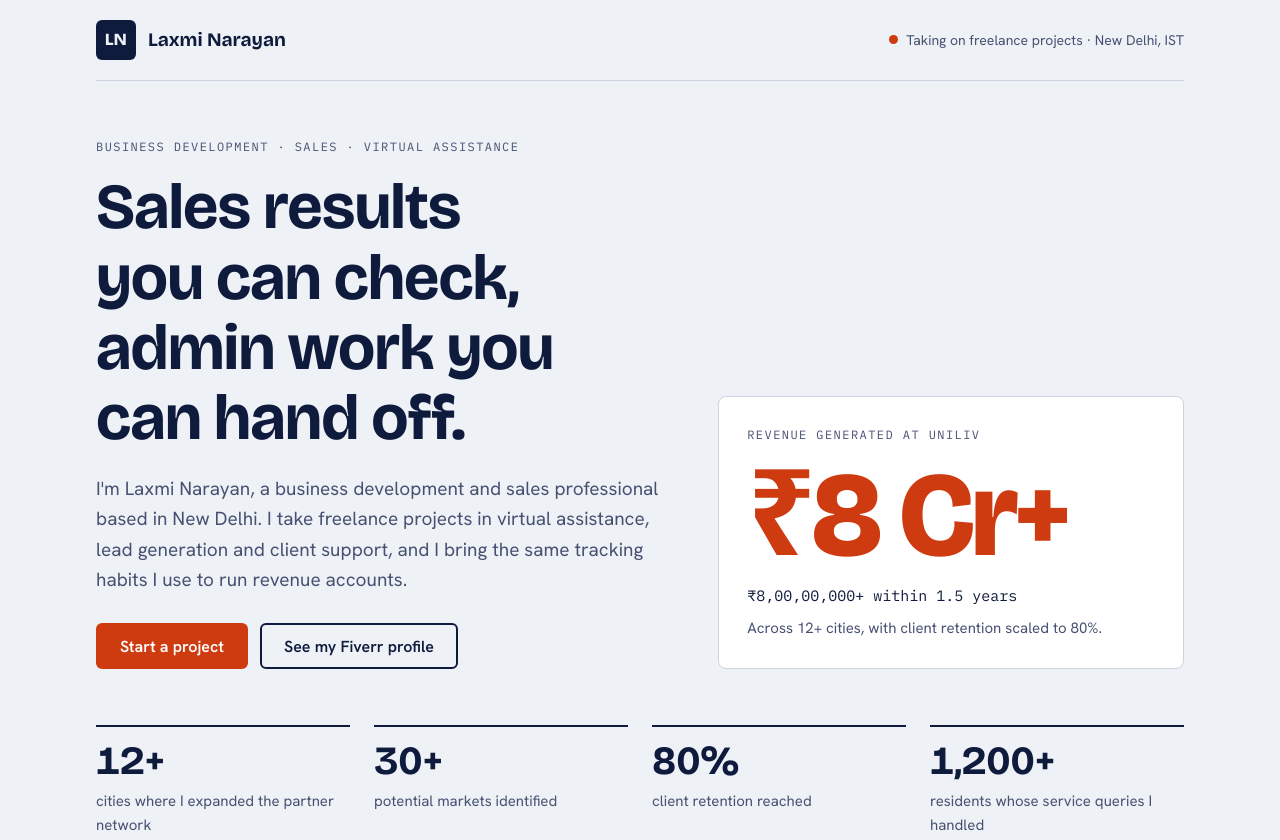
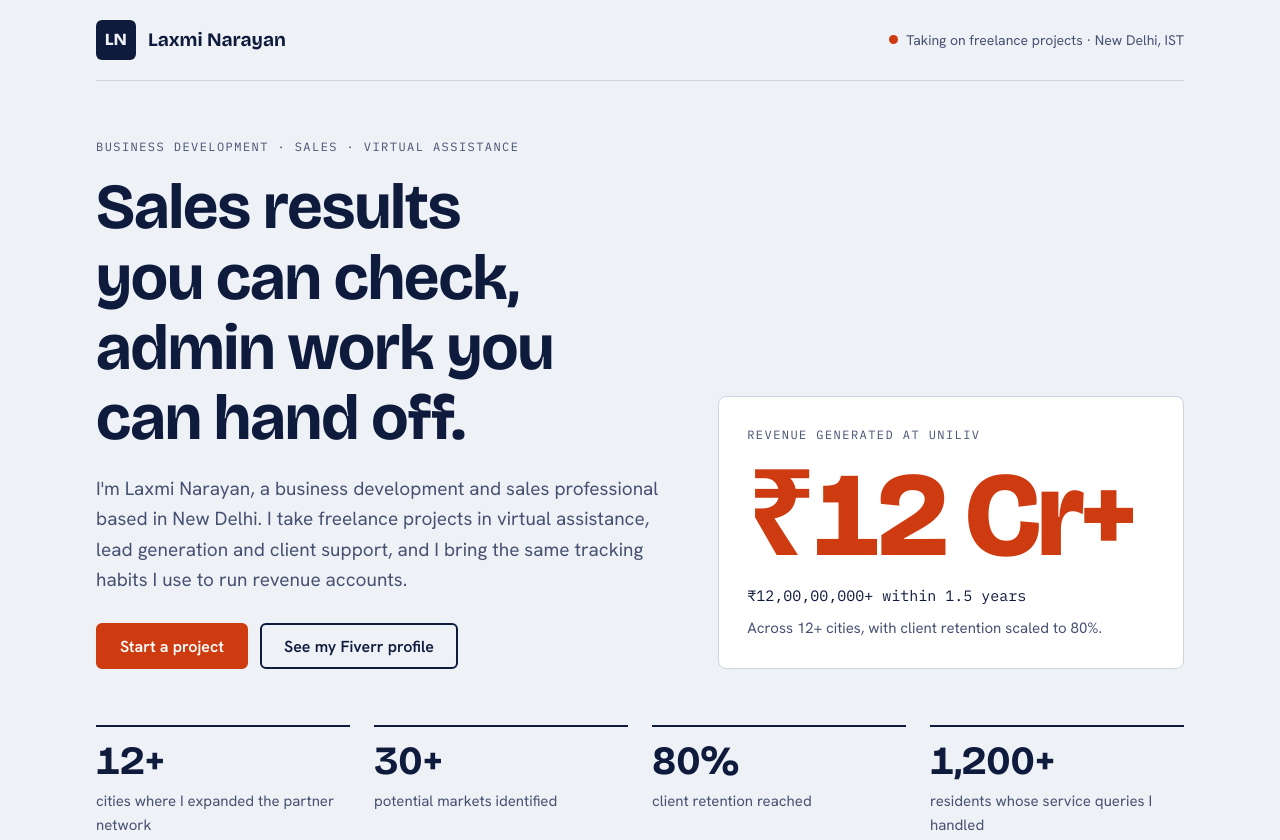
Before and after one commit to laxmi-narayan-34/Portfolio, a plain HTML site: page index.html in a window 1280 px wide. Shown: the top 840 px of the page. Drawn offline with nearby package versions, Linux system fonts and the light colour scheme.

Commit message:
Update index.html

```diff
--- a/index.html
+++ b/index.html
@@ -225,8 +225,8 @@ footer { padding-top: 28px; font-size: 14px; color: var(--muted); display: flex;
       </div>
       <aside class="figure" aria-label="Headline result">
         <p class="label">Revenue generated at Uniliv</p>
-        <p class="big">₹8 Cr+</p>
-        <p class="grouped">₹8,00,00,000+ within 1.5 years</p>
+        <p class="big">₹12 Cr+</p>
+        <p class="grouped">₹12,00,00,000+ within 1.5 years</p>
         <p class="note">Across 12+ cities, with client retention scaled to 80%.</p>
       </aside>
     </div>
```
